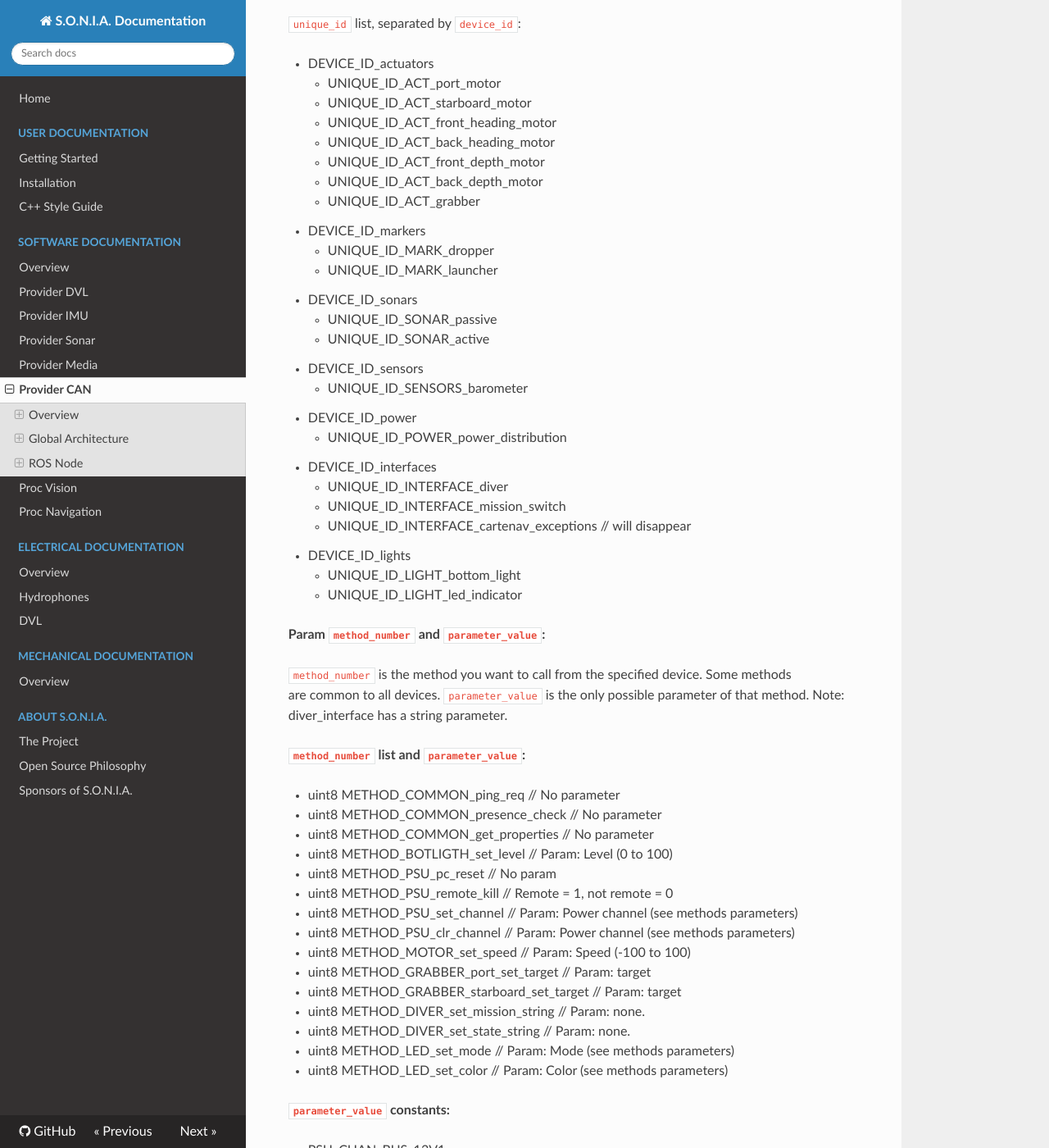
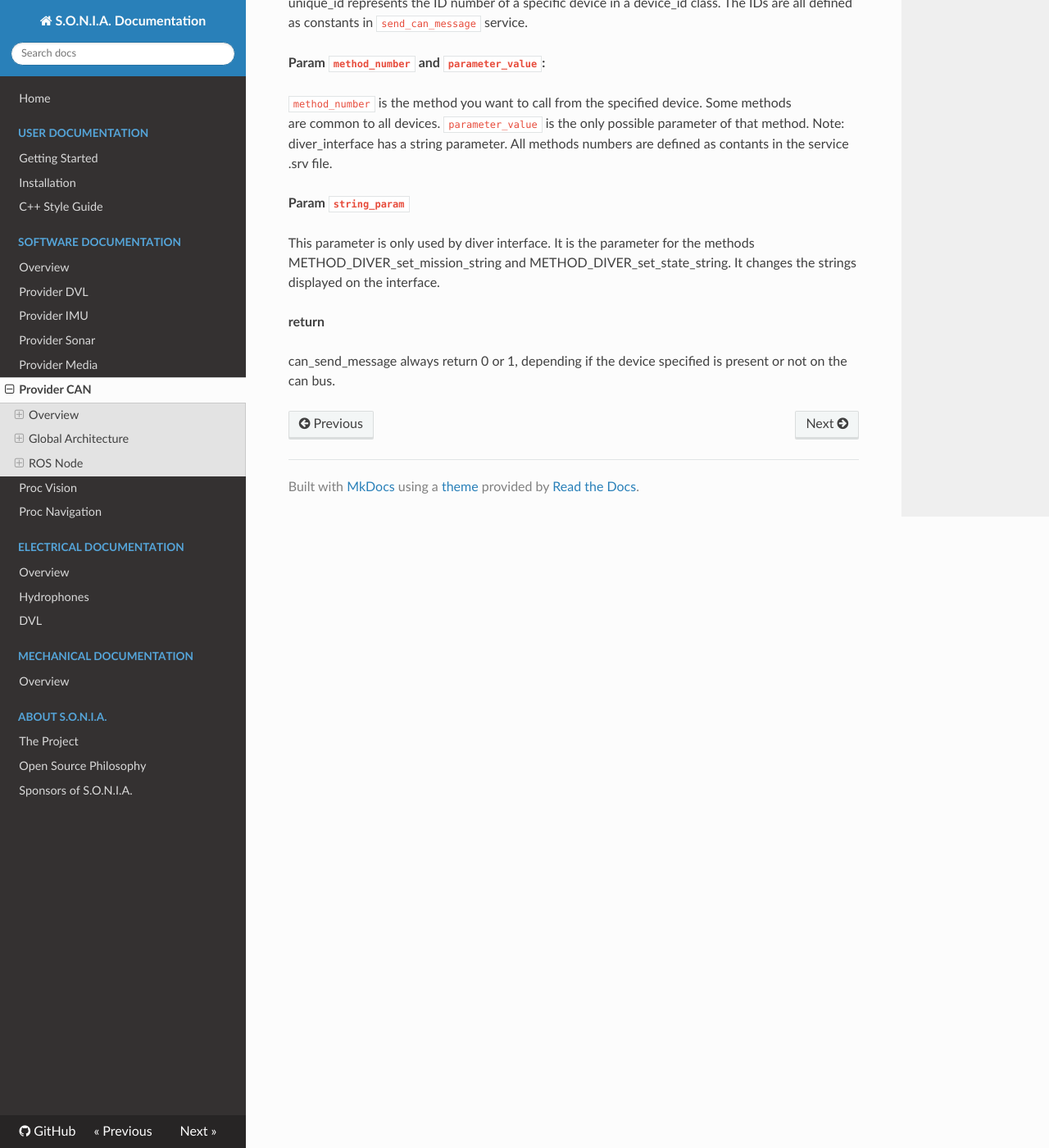
Before and after one commit to sonia-auv/documentation, an MkDocs documentation site: the page built from docs/software/provider_can.md, in a window 1280 px wide and 1400 px high, scrolled down 2897 px. Shown: the whole window at 82% size. Built offline with MkDocs 1.6.1, drawn with Linux system fonts in a browser that asks for light colours; nearby versions of some CDN libraries; old or Windows-style settings are respelled for this version of MkDocs; some of the changed text lies outside the part shown.

Commit message:
documentation for procvider_can

```diff
--- a/docs/software/provider_can.md
+++ b/docs/software/provider_can.md
@@ -94,111 +94,38 @@
 
 `/provider_can/can/send_can_message` (`uint8 device_id`, `uint8 unique_id`,`uint8 method_number`,`float64 parameter_value`,`string string_param`) : returns uint8
 
+As an example, if we want to send speed 50 to the port thruster, we would send this command in a command prompt:
+
+`rosservice call /provider_can/send_can_message 2 1 0 50 ""`
+
+* param device_id = 2 			// DEVICE_ID_actuators (constant defined in SendCanMessage.srv)
+* param unique_id = 1 			// UNIQUE_ID_ACT_port_motor (constant defined in SendCanMessage.srv)
+* param method_number = 0 		// METHOD_MOTOR_set_speed (constant defined in SendCanMessage.srv)
+* param parameter_value = 50 	// speed value
+* param string_param = "" 		// unused
+
+See next sections for more explanations.
+
+
 **Param `device_id`**
 
 `device_id` represents the ID number of a specific class of devices, such as
 actuator or sensors. The IDs are all defined as constants in `send_can_message` service.
 
-`device_id` list:
-
-* DEVICE_ID_controllers
-* DEVICE_ID_actuators
-* DEVICE_ID_markers
-* DEVICE_ID_sonars
-* DEVICE_ID_sensors
-* DEVICE_ID_power
-* DEVICE_ID_interfaces
-* DEVICE_ID_lights
-* DEVICE_ID_can2rs232
 
 **Param `unique_id`:**
 
 unique_id represents the ID number of a specific device in a device_id class.
 The IDs are all defined as constants in `send_can_message` service.
 
-`unique_id` list, separated by `device_id`:
-
-* DEVICE_ID_actuators
-	* UNIQUE_ID_ACT_port_motor
-	* UNIQUE_ID_ACT_starboard_motor
-	* UNIQUE_ID_ACT_front_heading_motor
-	* UNIQUE_ID_ACT_back_heading_motor
-	* UNIQUE_ID_ACT_front_depth_motor
-	* UNIQUE_ID_ACT_back_depth_motor
-	* UNIQUE_ID_ACT_grabber
-*  DEVICE_ID_markers
-	* UNIQUE_ID_MARK_dropper
-	* UNIQUE_ID_MARK_launcher
-* DEVICE_ID_sonars
-	* UNIQUE_ID_SONAR_passive
-	* UNIQUE_ID_SONAR_active
-* DEVICE_ID_sensors
-	* UNIQUE_ID_SENSORS_barometer
-* DEVICE_ID_power
-	* UNIQUE_ID_POWER_power_distribution
-* DEVICE_ID_interfaces
-	* UNIQUE_ID_INTERFACE_diver
-	* UNIQUE_ID_INTERFACE_mission_switch
-	* UNIQUE_ID_INTERFACE_cartenav_exceptions // will disappear
-* DEVICE_ID_lights
-	* UNIQUE_ID_LIGHT_bottom_light
-	* UNIQUE_ID_LIGHT_led_indicator
 
 **Param `method_number` and `parameter_value`:**
 
 `method_number` is the method you want to call from the specified device. Some methods
 are common to all devices. `parameter_value` is the only possible parameter of that method.
-Note: diver_interface has a string parameter.
+Note: diver_interface has a string parameter. All methods numbers are defined as contants in the service .srv file.
 
 
-**`method_number` list and `parameter_value`:**
-
-* uint8 METHOD_COMMON_ping_req				// No parameter
-* uint8 METHOD_COMMON_presence_check			// No parameter
-* uint8 METHOD_COMMON_get_properties			// No parameter
-
-* uint8 METHOD_BOTLIGTH_set_level				// Param: Level (0 to 100)
-
-* uint8 METHOD_PSU_pc_reset					// No param
-* uint8 METHOD_PSU_remote_kill				// Remote = 1, not remote = 0
-* uint8 METHOD_PSU_set_channel				// Param: Power channel (see methods parameters)
-* uint8 METHOD_PSU_clr_channel				// Param: Power channel (see methods parameters)
-
-* uint8 METHOD_MOTOR_set_speed				// Param: Speed (-100 to 100)
-
-* uint8 METHOD_GRABBER_port_set_target		// Param: target
-* uint8 METHOD_GRABBER_starboard_set_target 	// Param: target
-
-* uint8 METHOD_DIVER_set_mission_string		// Param: none.
-* uint8 METHOD_DIVER_set_state_string			// Param: none.
-
-* uint8 METHOD_LED_set_mode					// Param: Mode (see methods parameters)
-* uint8 METHOD_LED_set_color					// Param: Color (see methods parameters)
-
-**`parameter_value` constants:**
-
-* PSU_CHAN_BUS_12V1
-* PSU_CHAN_BUS_12V2
-* PSU_CHAN_PC
-* PSU_CHAN_MOTOR1
-* PSU_CHAN_MOTOR2
-* PSU_CHAN_MOTOR3
-* PSU_CHAN_DVL
-* PSU_CHAN_ACTUATORS
-* PSU_CHAN_LIGHT
-
-* LED_MODE_INDICATOR_OFF
-* LED_MODE_BLINK_MODE
-* LED_MODE_INDICATOR_ON
-* LED_MODE_RAINBOW
-
-* LED_COLOR_BLACK
-* LED_COLOR_RED
-* LED_COLOR_YELLOW
-* LED_COLOR_CYAN
-* LED_COLOR_GREEN
-* LED_COLOR_WHITE
-* LED_COLOR_BLUE
 
 **Param `string_param`**
 
```
